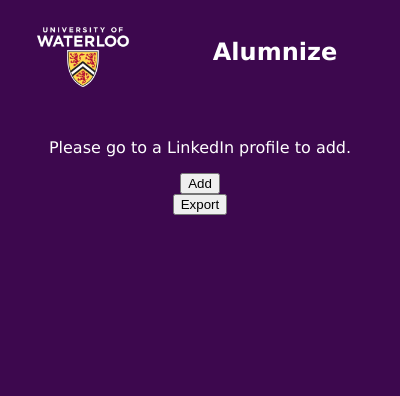
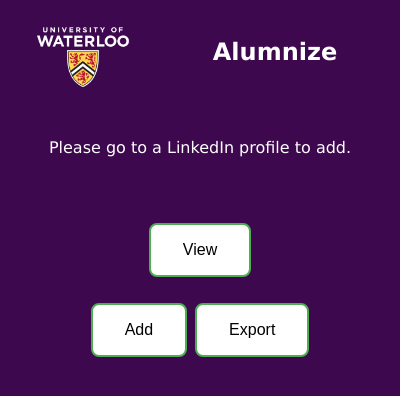
Before and after one commit to gaganchane/Team2FYDP, a browser extension: page FYDP/popup.html in a window 400 px wide. Drawn offline with Linux system fonts and the light colour scheme.

Commit message:
Added buttons and formatting

```diff
--- a/FYDP/popup.html
+++ b/FYDP/popup.html
@@ -10,8 +10,56 @@
     <br>
     <br>
     <p><font color="white" face="verdana"><center>Please go to a LinkedIn profile to add.</center></font></p>
-    <button id="get-url" style="margin:auto;display:block"> Add </button>
-    <button id="export" style="margin:auto;display:block"> Export </button>
-    <script src="popup.js"></script>
+
+    <style>
+.button {
+    background-color: #4CAF50;
+    border-radius: 8px;
+    border: none;
+    color: white;
+    padding: 16px 32px;
+    text-align: center;
+    text-decoration: none;
+    display: inline-block;
+    font-size: 16px;
+    margin: 4px 2px;
+    -webkit-transition-duration: 0.4s;
+    transition-duration: 0.4s;
+    cursor: pointer;
+}
+
+.button2 {
+    background-color: #DC143C;
+    border-radius: 8px;
+    border: none;
+    color: white;
+    padding: 16px 32px;
+    text-align: center;
+    text-decoration: none;
+    display: inline-block;
+    font-size: 16px;
+    margin: 4px 2px;
+    -webkit-transition-duration: 0.4s;
+    transition-duration: 0.4s;
+    cursor: pointer;
+}
+
+.button1 {
+    background-color: white;
+    color: black;
+    border: 2px solid #4CAF50;
+
+}
+
+.button1:hover {
+    background-color: #DC143C;
+    color: white;
+}
+
+
+</style>
+<p style="padding-top:30px;"><center><button class="button button1">View</button></center><br>
+    <center><button class="button2 button1"> Add </button>
+       <button class="button2 button1"> Export </button></center></p>
   </body>
 </html>
```
